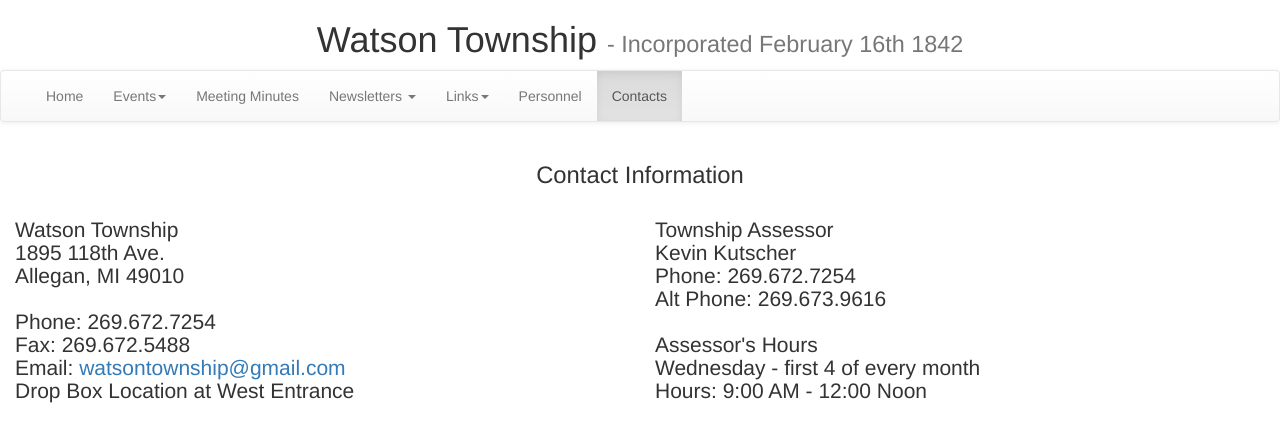
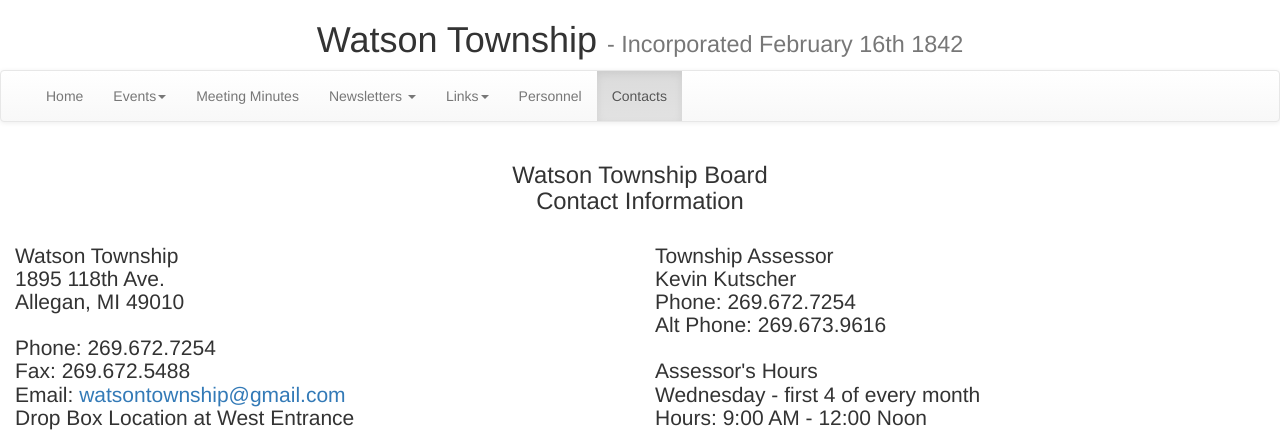
Before and after one commit to durlach123j/Watson, a plain HTML site: page contacts.html in a window 1280 px wide. Shown: the top 432 px of the page. Drawn offline with nearby package versions, Linux system fonts and the light colour scheme; grey boxes are pictures that could not be loaded.

```diff
--- a/contacts.html
+++ b/contacts.html
@@ -96,7 +96,8 @@
     <div class="container-fluid">
         <div class="row">
             <div class="col-md-12 text-center">
-                <h2>Contact Information</h2>
+                <h2>Watson Township Board<br>
+                Contact Information</h2>
             </div>
         </div>
         <div class="row">
```
